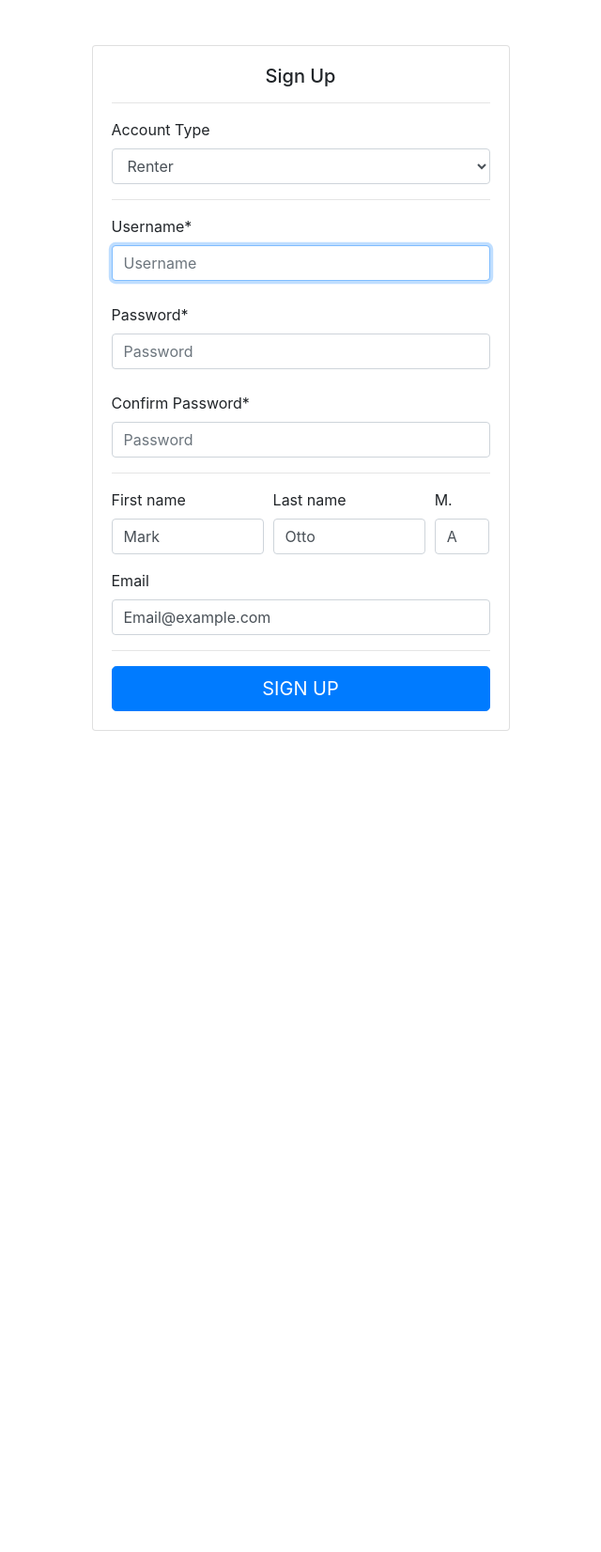
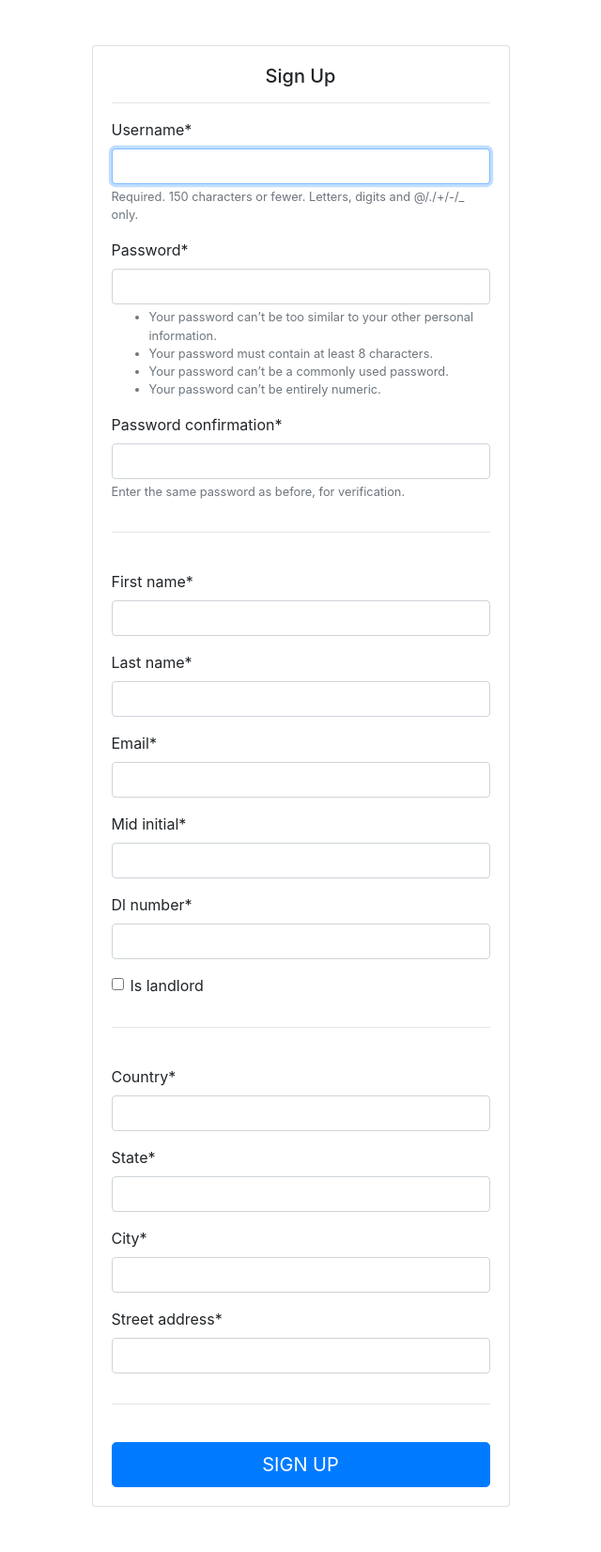
Before and after one commit to George-Strauch/Software-Engineering-Project, a Django app: page /register/ in a window 1280 px wide. Shown: the part 56-1708 px from the top of the page at 94% size, without its empty margins (320-960 px from the left). Before the commit the page ends 834 px from the top, so only its background shows below. Run offline with Django 3.2, Linux system fonts and the light colour scheme; some libraries are stand-ins or nearby versions.

Commit message:
templates work (kinda)

```diff
--- a/SE_Project/settings.py
+++ b/SE_Project/settings.py
@@ -35,6 +35,7 @@ INSTALLED_APPS = [
     'django.contrib.staticfiles',
     'rentals.apps.RentalsConfig',
     'user.apps.UserConfig',
+    'crispy_forms',
 ]
 
 MIDDLEWARE = [
@@ -119,3 +120,4 @@ USE_TZ = True
 STATIC_URL = '/static/'
 LOGIN_URL = 'login'
 LOGIN_REDIRECT_URL = 'home'
+CRISPY_TEMPLATE_PACK = 'bootstrap4'
--- a/pip_requirements.txt
+++ b/pip_requirements.txt
@@ -1,6 +1,7 @@
 asgiref==3.2.5
 certifi==2020.4.5.1
 Django==3.0.3
+django-crispy-forms==1.9.0
 Pillow==7.1.1
 pytz==2019.3
 sqlparse==0.3.1
--- a/templates/rentals/base.html
+++ b/templates/rentals/base.html
@@ -1,4 +1,5 @@
 {% load static %}
+{% load crispy_forms_tags %}
 <!DOCTYPE html>
 <html lang="en">
 
@@ -29,13 +30,9 @@
                   <a class="nav-link" href="/">Home</a>
                 </li>
 
-                <li class="nav-item">
-                  <a class="nav-link" href="/login">Login</a>
-                </li>
-
-                <li class="nav-item">
-                  <a class="nav-link" href="/register">Sign up</a>
-                </li>
+                {% block navContent %}
+                    {% include 'users/login_signup_nav.html' %}
+                {% endblock %}
 
               </ul>
             </div>
@@ -43,6 +40,16 @@
         </nav>
 <!-- /.container -->
     </header>
+</body>
 
-</body>
+{% if messages %}
+    {% for m in messages %}
+        <div class="alert alert-{{ m.tags }}">
+        {{ m }}
+        </div>
+    {% endfor %}
+{% endif %}
+
+{%block bodyContent %}{% endblock %}
+
 </html>
--- /dev/null
+++ b/templates/users/login_signup_nav.html
@@ -0,0 +1,7 @@
+<li class="nav-item">
+    <a class="nav-link" href="/login">Login</a>
+</li>
+
+<li class="nav-item">
+    <a class="nav-link" href="/register">Sign up</a>
+</li>
--- a/templates/users/register.html
+++ b/templates/users/register.html
@@ -1,5 +1,9 @@
 <!-- This snippet uses Font Awesome 5 Free as a dependency. You can download it at fontawesome.io! -->
-{% include "rentals/base.html" %}
+{% extends "rentals/base.html" %}
+{% load crispy_forms_tags %}
+
+
+{% block bodyContent %}
 
     <body>
       <div class="container">
@@ -9,47 +13,30 @@
               <div class="card-body">
                 <h5 class="card-title text-center">Sign Up</h5>
 
+                  <form method='POST'>
                       <hr>
+                      {% csrf_token %}
 
-            <form class="form-sign-in">
-
-              <div class="form-group">
-                 <label>Account Type</label>
-                  <select class="form-control">
-                   <option selected>Renter</option>
-                   <option>Property Owner</option>
-                 </select>
-               </div>
-
+                      <fieldset class="form-group">
+                          {{ u_form|crispy }}
+                      </fieldset>
                       <hr>
-
-              <div class="form-label-group">
-                <label for="inputUsername">Username*</label>
-                <input type="username" id="inputUsername" class="form-control" placeholder="Username" required autofocus>
-              </div>
-
                       <br>
 
-              <div class="form-label-group">
-                <label for="inputPassword">Password*</label>
-                <input type="password" id="inputPassword" class="form-control" placeholder="Password" required>
-              </div>
-
+                      <fieldset class="form-group">
+                          {{ p_form|crispy }}
+                      </fieldset>
+                      <hr>
                       <br>
 
-              <div class="form-label-group">
-                <label for="inputPassword">Confirm Password*</label>
-                <input type="password" id="inputPassword" class="form-control" placeholder="Password" required>
-              </div>
 
+                      <fieldset class="form-group">
+                          {{ address_form|crispy }}
+                      </fieldset>
                       <hr>
-
-              {% include 'users/nameForm.html' %}
-
-                <hr>
+                      <br>
 
                       <button class="btn btn-lg btn-primary btn-block text-uppercase" type="submit">Sign Up</button>
-
                   </form>
               </div>
             </div>
@@ -57,3 +44,67 @@
         </div>
       </div>
     </body>
+
+{% endblock %}
+
+
+
+
+
+
+
+
+
+
+
+
+
+
+
+
+
+
+
+
+
+
+{#                <form class="form-sign-in">#}
+{##}
+{#                  <div class="form-group">#}
+{#                     <label>Account Type</label>#}
+{#                      <select class="form-control">#}
+{#                       <option selected>Renter</option>#}
+{#                       <option>Property Owner</option>#}
+{#                     </select>#}
+{#                   </div>#}
+{##}
+{#                    <hr>#}
+{##}
+{#                  <div class="form-label-group">#}
+{#                    <label for={{ u_form.username }}>Username*</label>#}
+{#                    <input type="username" id="inputUsername" class="form-control" placeholder="Username" required autofocus>#}
+{#                  </div>#}
+{##}
+{#                    <br>#}
+{##}
+{#                  <div class="form-label-group">#}
+{#                    <label for="inputPassword">Password*</label>#}
+{#                    <input type="password" id="inputPassword" class="form-control" placeholder="Password" required>#}
+{#                  </div>#}
+{##}
+{#                    <br>#}
+{##}
+{#                  <div class="form-label-group">#}
+{#                    <label for="inputPassword">Confirm Password*</label>#}
+{#                    <input type="password" id="inputPassword" class="form-control" placeholder="Password" required>#}
+{#                  </div>#}
+{##}
+{#                    <hr>#}
+{##}
+{#                  {% include 'users/nameForm.html' %}#}
+{##}
+{#                    <hr>#}
+{##}
+{#                  <button class="btn btn-lg btn-primary btn-block text-uppercase" type="submit">Sign Up</button>#}
+{##}
+{#                </form>#}
--- a/templates/users/signin.html
+++ b/templates/users/signin.html
@@ -1,6 +1,6 @@
-{% include "rentals/base.html" %}
+{% extends "rentals/base.html" %}
 
-
+{% block bodyContent %}
 
 <body>
   <div class="container">
@@ -38,3 +38,5 @@
     </div>
   </div>
 </body>
+
+{% endblock %}
--- a/user/apps.py
+++ b/user/apps.py
@@ -4,5 +4,5 @@ from django.apps import AppConfig
 class UserConfig(AppConfig):
     name = 'user'
 
-    # def ready(self):
-    #     import user.signals
+    def ready(self):
+        import user.signals
--- a/user/forms.py
+++ b/user/forms.py
@@ -12,7 +12,6 @@ from .models import *
 # at 3:20 in
 class MakeUserForm(UserCreationForm):
     # https://stackoverflow.com/questions/5745197/django-create-custom-usercreationform
-
     class Meta:
         model = User
         fields = ('username', 'password1', 'password2')
@@ -21,24 +20,31 @@ class MakeUserForm(UserCreationForm):
 
 
 
-class MakeProfileForm(forms.Form):
+
+
+
+class MakeProfileForm(forms.ModelForm):
 
     first_name = forms.CharField(
         label=("First name"),
         max_length=30,
-        widget=forms.PasswordInput(attrs={'autocomplete': 'first-name'}),
+        widget=forms.TextInput(attrs={'autocomplete': 'first-name'}),
     )
 
     last_name = forms.CharField(
         label=("Last name"),
         max_length=150,
-        widget=forms.PasswordInput(attrs={'autocomplete': 'last-name'}),
+        widget=forms.TextInput(attrs={'autocomplete': 'last-name'}),
     )
+
     email = forms.EmailField()
-
     class Meta:
         model = UserProfile
-        fields = ('first_name', 'last_name',  'email', 'username', 'mid_initial', 'dl_number', 'address', 'is_landlord')   # todo: upload pfp?
+        fields = ('first_name', 'last_name', 'email', 'mid_initial', 'dl_number', 'is_landlord')   # todo: upload pfp?
+
+
+
+
 
 
 
--- a/user/views.py
+++ b/user/views.py
@@ -4,23 +4,33 @@ from django.contrib import messages
 from django.http import HttpResponse
 from .models import *
 from .forms import *
+from rentals.forms import *
 
 
 def register_user(request):
+    print(request.method)
     if request.method == 'POST':
         u_form = MakeUserForm(request.POST)
         p_form = MakeProfileForm(request.POST)
-        if u_form.is_valid() and p_form.is_valid():
+        address_form = AddressForm(request.POST)
+        if u_form.is_valid():
+            print("valid")
+            u_form.save()
             username = u_form.cleaned_data.get('username')
             messages.success(request, f"{username} account created")
-            return redirect('home')
+            return redirect('rentals-home')
+        else:
+            pass
+
     else:
         u_form = MakeUserForm()
         p_form = MakeProfileForm()
+        address_form = AddressForm()
 
     context = {
         'u_form': u_form,
         'p_form': p_form,
+        'address_form': address_form
     }
     return render(request, 'users/register.html', context=context)
 
```
Also changed, not shown: templates/rentals/addressForm.html (+36 -19 lines), templates/rentals/home.html (+7 -5 lines), templates/users/landlordNav.html (added, +15 -0 lines), templates/users/userNav.html (added, +15 -0 lines), rentals/migrations/0001_initial.py, rentals/migrations/0002_auto_20200428_2352.py, user/migrations/0001_initial.py. Lines whose indentation alone changed are shown as unchanged.
